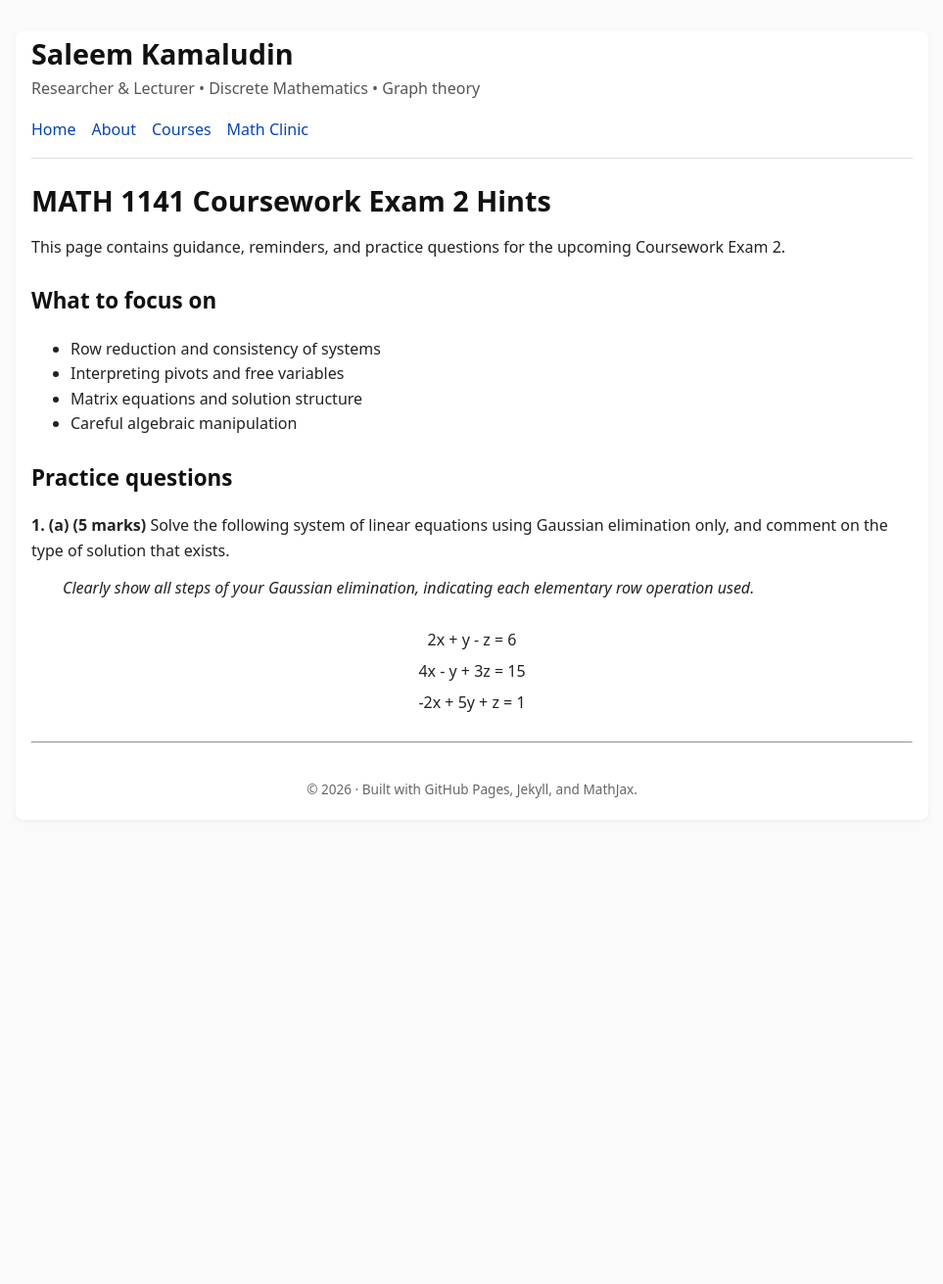
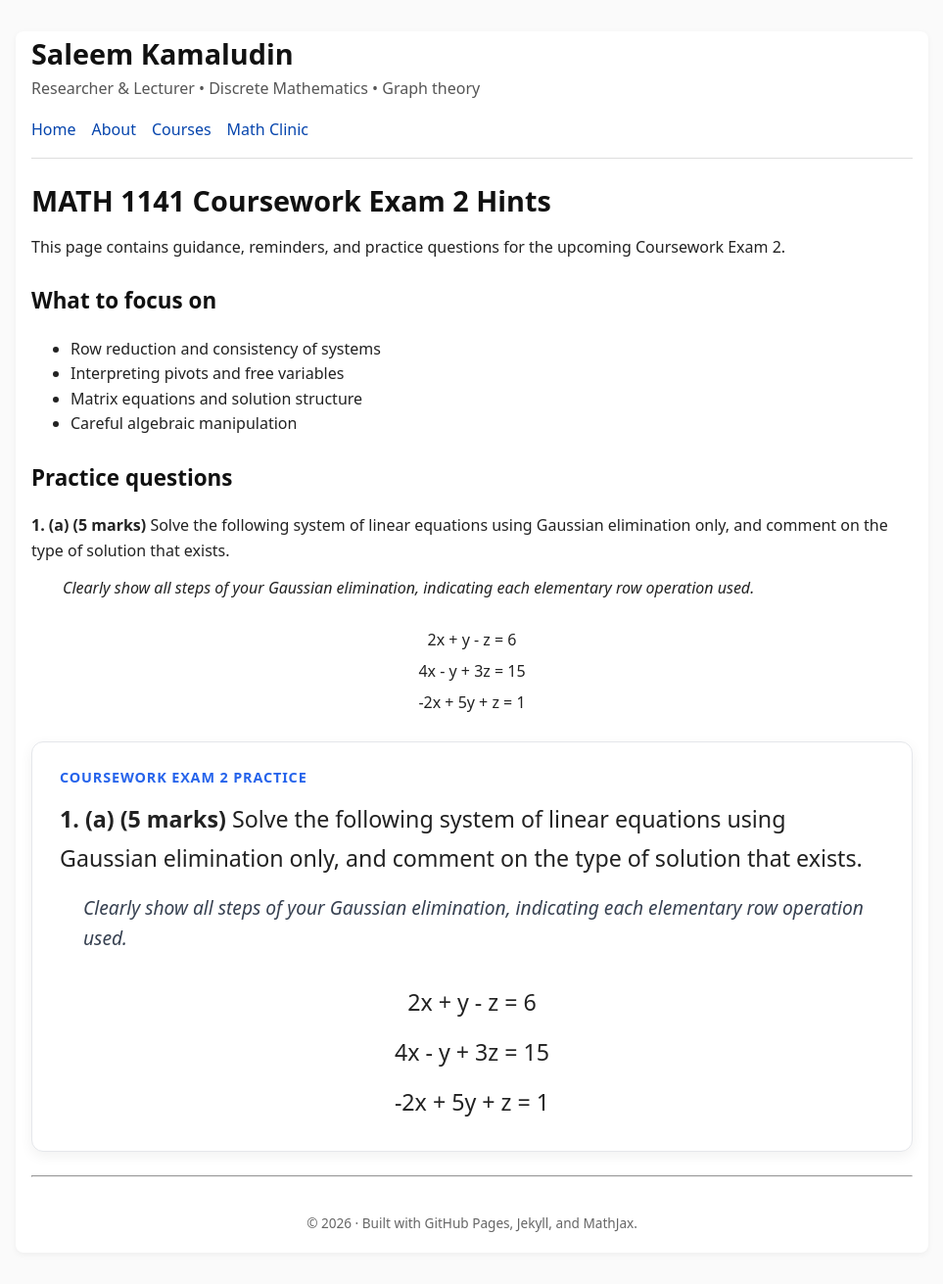
Before and after one commit to SaleemKamaludin/SaleemKamaludin.github.io, a Jekyll site: the page built from courses/math-1141-coursework-exam-2-hints.md, in a window 1280 px wide. Shown: the whole page at 98% size, without its empty margins (158-1121 px from the left). Built offline with Jekyll 4.4.1, drawn with Linux system fonts in a browser that asks for light colours; before the commit the page ends 900 px from its top, so only the background shows below that.

Commit message:
Update math-1141-coursework-exam-2-hints.md

```diff
--- a/courses/math-1141-coursework-exam-2-hints.md
+++ b/courses/math-1141-coursework-exam-2-hints.md
@@ -31,3 +31,33 @@ This page contains guidance, reminders, and practice questions for the upcoming
   <div>4x - y + 3z = 15 </div>
   <div>-2x + 5y + z = 1 </div>
 </div>
+
+
+
+
+
+
+
+
+
+
+
+<div style="background: #ffffff; border: 1px solid #e5e7eb; border-radius: 12px; padding: 1.5rem 1.75rem; margin: 1.5rem 0; box-shadow: 0 4px 14px rgba(0,0,0,0.06);">
+  <div style="font-size: 0.9rem; font-weight: 700; color: #2563eb; text-transform: uppercase; letter-spacing: 0.06em; margin-bottom: 0.6rem;">
+    Coursework Exam 2 Practice
+  </div>
+
+  <p style="font-size: 1.45rem; line-height: 1.7; margin-bottom: 1rem;">
+    <strong>1. (a) (5 marks)</strong> Solve the following system of linear equations using Gaussian elimination only, and comment on the type of solution that exists.
+  </p>
+
+  <p style="margin-left: 1.5rem; font-style: italic; font-size: 1.2rem; color: #374151; margin-bottom: 1.5rem;">
+    Clearly show all steps of your Gaussian elimination, indicating each elementary row operation used.
+  </p>
+
+  <div style="text-align: center; font-size: 1.45rem; line-height: 2.2; margin-top: 1rem;">
+    <div>2x + y - z = 6</div>
+    <div>4x - y + 3z = 15</div>
+    <div>-2x + 5y + z = 1</div>
+  </div>
+</div>
```
